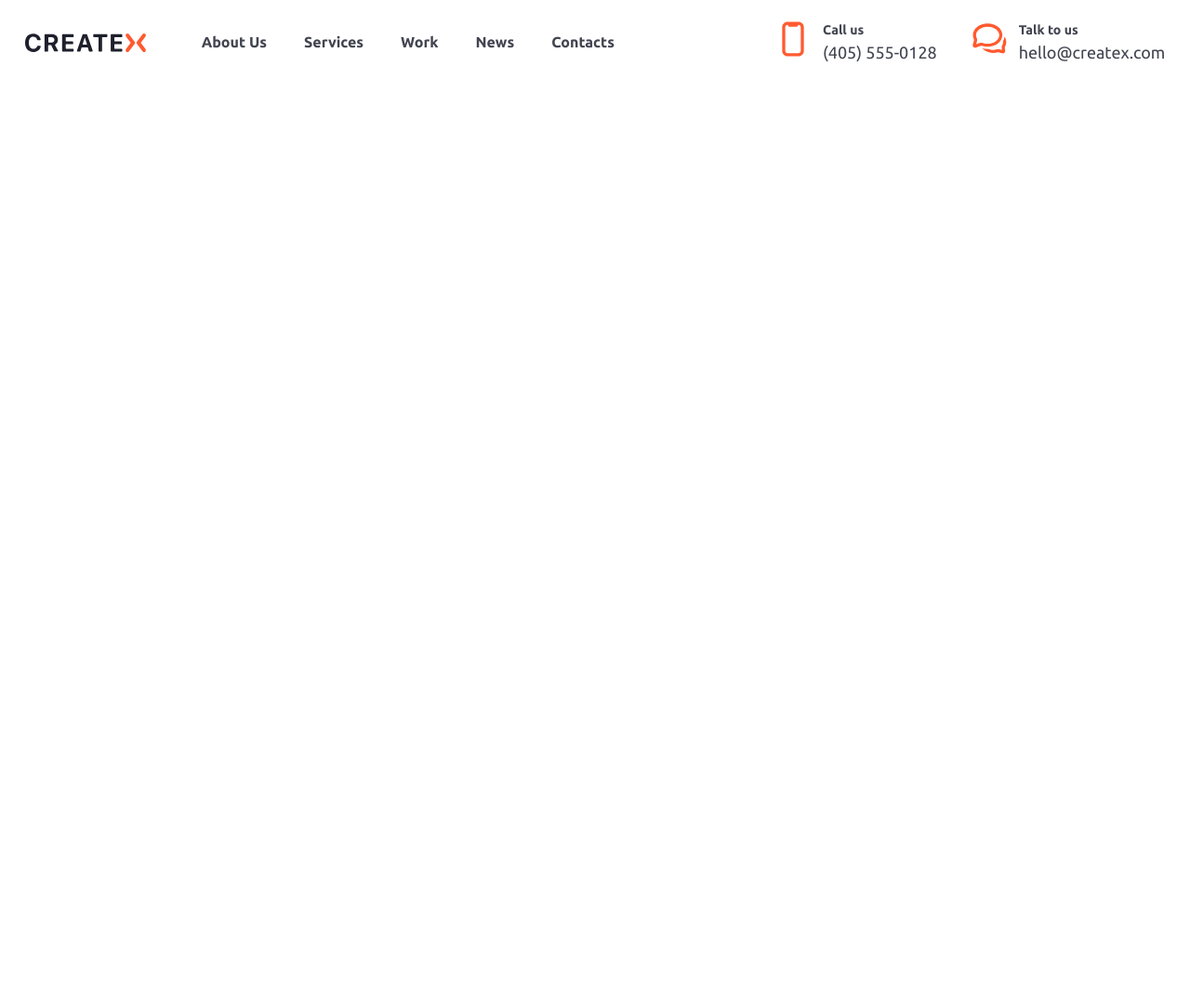
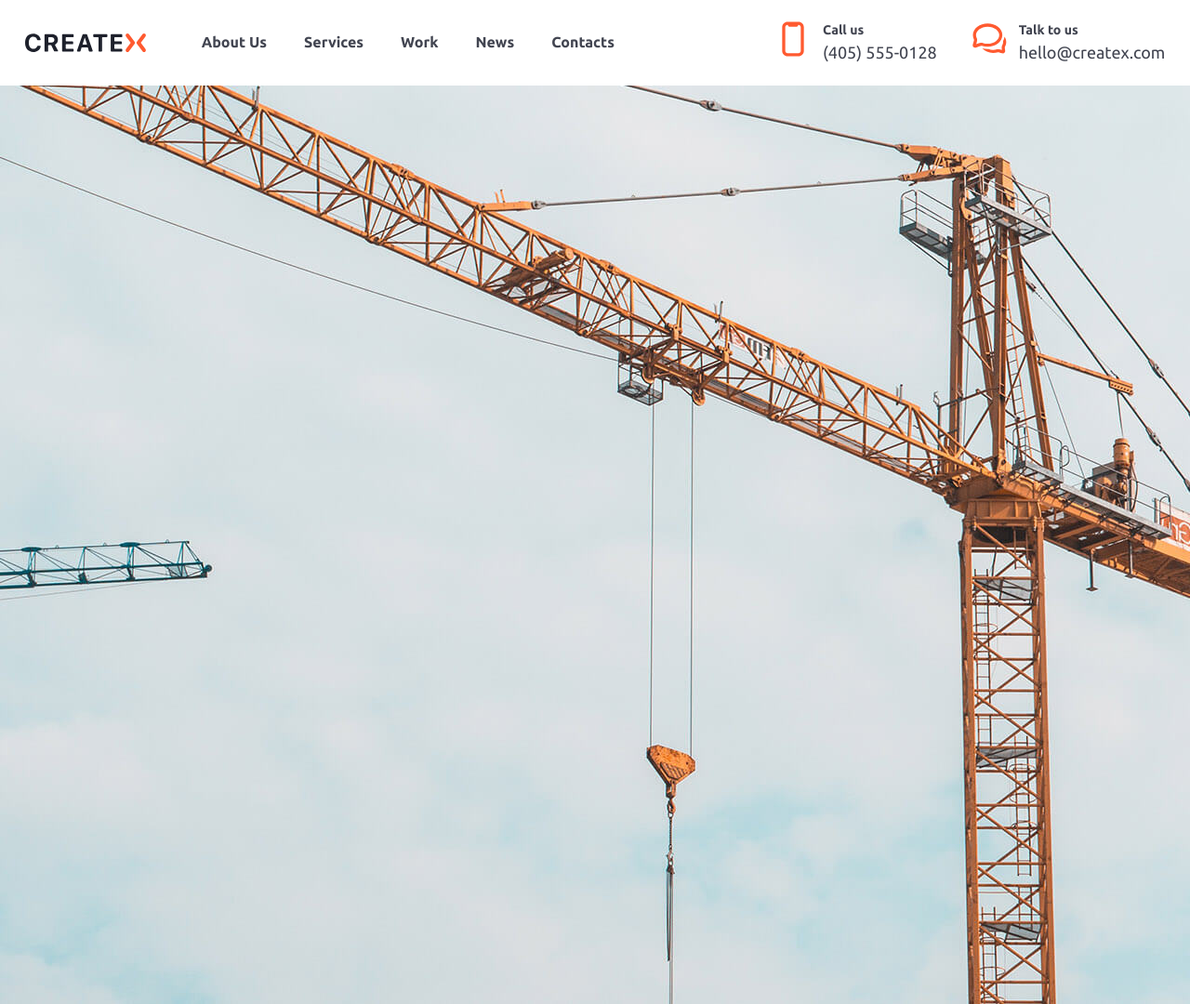
Before and after one commit to drbliman/CreateX, a plain HTML site: page index.html in a window 1280 px wide. Shown: the whole page at 93% size. Before the commit the page ends 800 px from the top, so only its background shows below. Drawn offline with Linux system fonts and the light colour scheme.

Commit message:
feat: add photo

```diff
--- a/index.html
+++ b/index.html
@@ -8,6 +8,7 @@
         <link rel="preconnect" href="https://fonts.gstatic.com" crossorigin>
         <link href="https://fonts.googleapis.com/css2?family=Ubuntu:wght@400;700&display=swap" rel="stylesheet">
         <link href="./style/style_heder.css" rel="stylesheet">
+        <link href="./style/style_consruction.css" rel="stylesheet">
     </head>
     <body>
         <header>
@@ -51,7 +52,11 @@
                 </div>
             </div>
         </header>
-        <main></main>
+        <main>
+            <section class="consruction">
+                <div class="photo"></div>
+            </section>
+        </main>
         <footer></footer>
         <script src="./script/scripn_header.js"></script>
     </body>
--- /dev/null
+++ b/style/style_consruction.css
@@ -0,0 +1,19 @@
+main {
+    display: flex;
+    flex-direction: column;
+}
+.consruction {
+    display: flex;
+    flex-direction: column;
+    width: 100%;
+    height: 988px;
+    overflow: hidden;
+}
+.photo {
+    display: flex;
+    flex-direction: row;
+    width: 100%;
+    height: 988px;
+    background-image: url(../img/photo1.jpg);
+    background-position: center;
+}
--- a/style/style_heder.css
+++ b/style/style_heder.css
@@ -3,6 +3,7 @@ body {
     flex-direction: column;
     margin: 0 auto;
     width: 100%;
+    max-width: 1920px;
     min-width: 320px;
     font-family: Ubuntu;
 }
@@ -13,6 +14,8 @@ header {
     align-items: center;
     width: 100%;
     height: 92px;
+    z-index: 2;
+    background-color: #fff;
 }
 header ul {
     display: flex;
```
Also changed, not shown: img/photo1.jpg (added), img/photo2.jpg (added), img/photo3.jpg (added), img/photo4.jpg (added).
